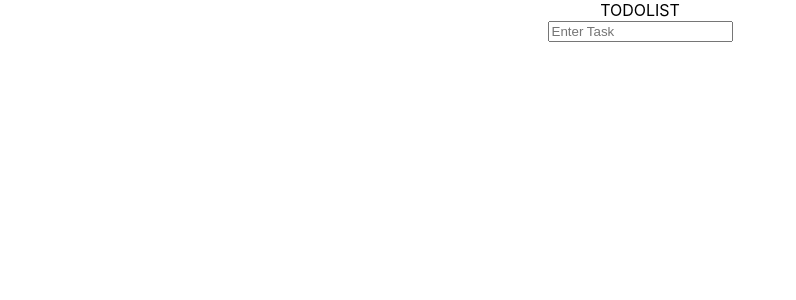
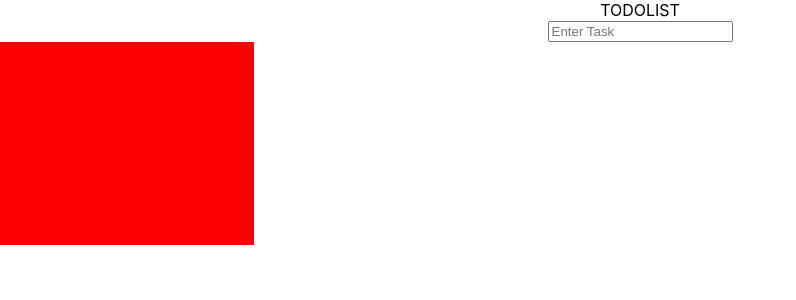
Before and after one commit to Herizoran/tp-todolist, a React (Create React App) app: page / in a window 1280 px wide. Shown: the top 300 px of the page, without its empty margins (0-796 px from the left). Built offline with nearby package versions, Linux system fonts and the light colour scheme.

Commit message:
feat: edit todolist component

```diff
--- a/src/App.css
+++ b/src/App.css
@@ -1,5 +1,6 @@
 .App {
   text-align: center;
+
 }
 
 .App-logo {
--- a/src/components/TodoList.tsx
+++ b/src/components/TodoList.tsx
@@ -1,16 +1,21 @@
 import React from 'react'
 import {Todo} from "../model";
-
+import SingleTodo from "./SingleTodo";
+import "./styles.css"
 interface Props {
   todos:Todo[];
   setTodos: React.Dispatch<React.SetStateAction<Todo[]>>;
 }
-
 const TodoList = ({todos, setTodos}:Props) => {
   return (
     <div className="todos">
-        {todos.map((t) =>(
-            <li>{t.todo}</li>
+        {todos.map((task) =>(
+            <SingleTodo
+              todo={task}
+              todos={todos}
+              setTodos={setTodos}
+              key={task.id}
+            />
         ))}
     </div>
   )
```
